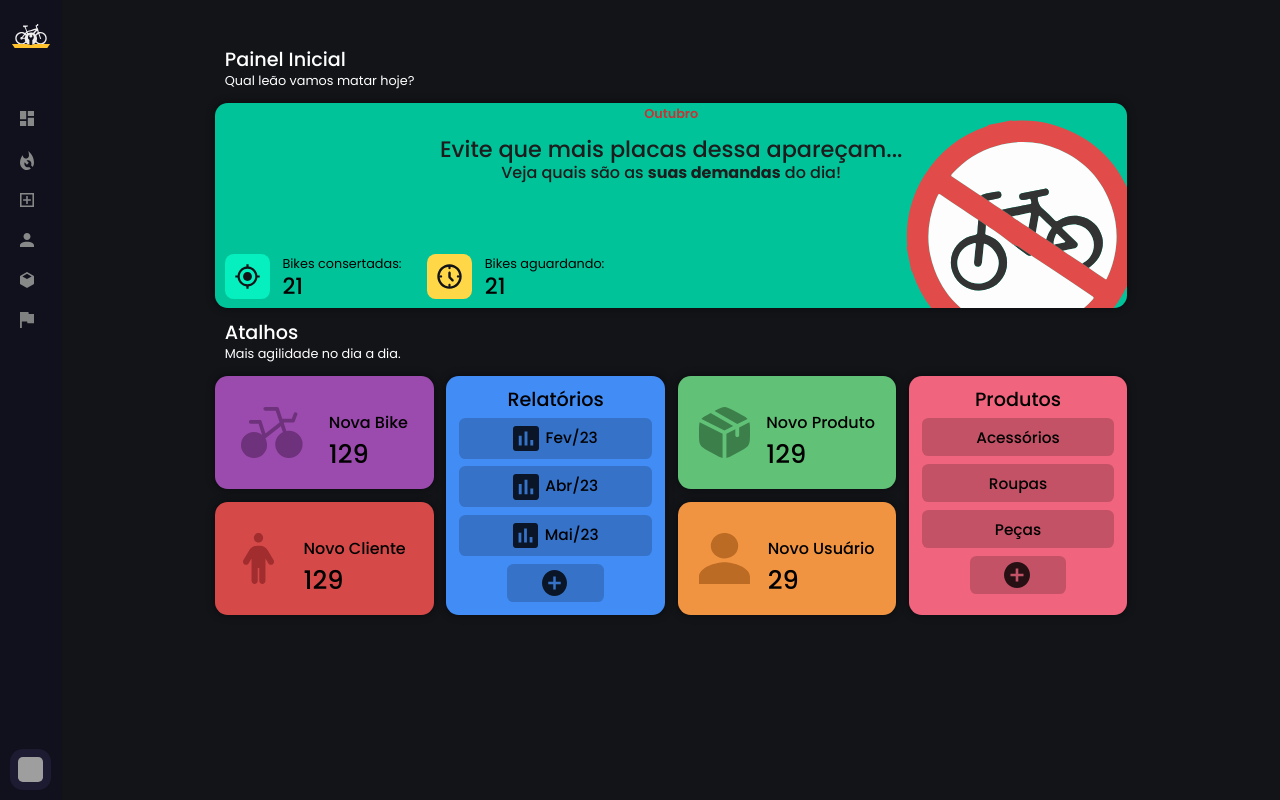
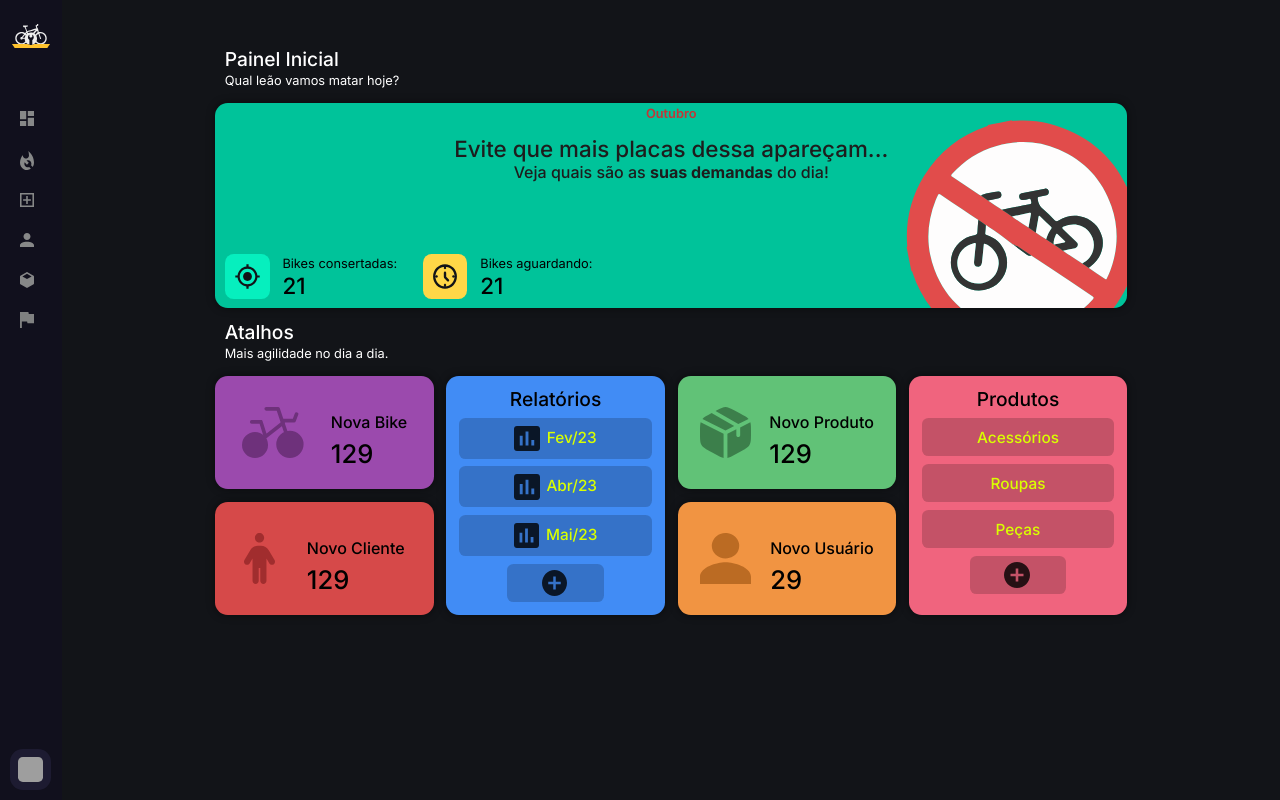
Before and after one commit to victorbrax/tavellas, a Flask app: page /home in a window 1280 px wide. Run offline with Flask 3, Linux system fonts and the light colour scheme; grey boxes are pictures that could not be loaded.

Commit message:
verify links

```diff
--- a/static/css/base.css
+++ b/static/css/base.css
@@ -1,5 +1,15 @@
 /* Google Fonts Poppins Import */
 @import url('https://fonts.googleapis.com/css2?family=Inter:wght@100;200;300;400;500;600;700;800;900&family=Poppins:ital,wght@0,400;1,500;1,600&display=swap');
+
+a {
+    color: #00C39A;
+    text-decoration: none;
+}
+
+a:hover {
+    color: #00C39A;
+    text-decoration: underline;
+}
 
 * {
     margin: 0;
@@ -35,16 +45,6 @@
     margin-bottom: 0.2rem;
 }
 
-a {
-    color: #00C39A;
-    text-decoration: none;
-}
-
-a:hover {
-    color: #00C39A;
-    text-decoration: underline;
-}
-
 .yellow-text {
     color: #FFC32E;
 }
--- a/static/css/home.css
+++ b/static/css/home.css
@@ -100,13 +100,13 @@
     box-shadow: 0 0 10px rgba(0, 0, 0, 0.493);
 }
 
-a  {
-    color: #000000;
+.button a {
+    color: #d9ff01;
     text-decoration: none;
 }
 
-a:hover {
-    color: #000000;
+.button a:hover {
+    color: #ff0000;
     text-decoration: none;
 }
 
--- a/templates/admin/admin.html
+++ b/templates/admin/admin.html
@@ -63,7 +63,7 @@
     <div class="row buttons-grid">
 
         <!-- Botão 1 -->
-        <a href="" class="button anchor1">
+        <a href="" class="barata button anchor1">
             <img src="{{ url_for('static', filename='icons/home_page/buttons/bike.svg') }}">
             <div class="button-info">
                 <h5>Nova Bike</h5>
--- a/templates/includes/base_styles.html
+++ b/templates/includes/base_styles.html
@@ -1,12 +1,8 @@
 <!-- Link de Estilos do Bootstrap -->
 <link href="https://cdn.jsdelivr.net/npm/bootstrap@5.0.2/dist/css/bootstrap.min.css" rel="stylesheet" integrity="sha384-EVSTQN3/azprG1Anm3QDgpJLIm9Nao0Yz1ztcQTwFspd3yD65VohhpuuCOmLASjC" crossorigin="anonymous">
+<!-- Link do Bootstrap Icons -->
+<link rel="stylesheet" href="https://cdn.jsdelivr.net/npm/bootstrap-icons@1.10.5/font/bootstrap-icons.css">
+<!-- Link de Estilos de Folha da Sidebar -->
+<link rel="stylesheet" href="{{ url_for('static', filename='/css/sidebar.css') }}"/>
 <!-- Link de Estilos de Folha da Base -->
 <link rel="stylesheet" href="{{ url_for('static', filename='/css/base.css') }}" id="login-link" />
-<!-- Link de Estilos de Folha da Sidebar -->
-<link rel="stylesheet" href="{{ url_for('static', filename='/css/sidebar.css') }}"/>
-<!-- Link do Bootstrap Icons -->
-<link rel="stylesheet" href="https://cdn.jsdelivr.net/npm/bootstrap-icons@1.10.5/font/bootstrap-icons.css">
-<link rel="stylesheet" href="{{ url_for('static', filename='/css/sidebar.css') }}"/>
-
-<!-- Link de Estilos de Folha de Teste -->
-<link rel="stylesheet" href="{{ url_for('static', filename='/css/teste.css') }}" id="login-link" />
```
